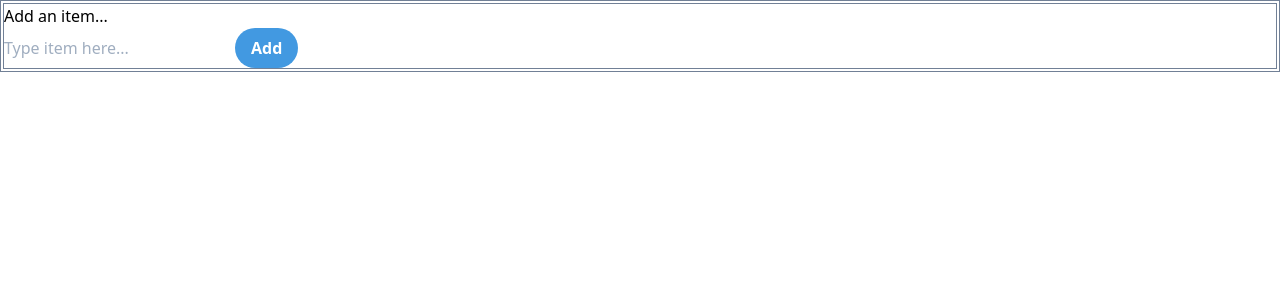
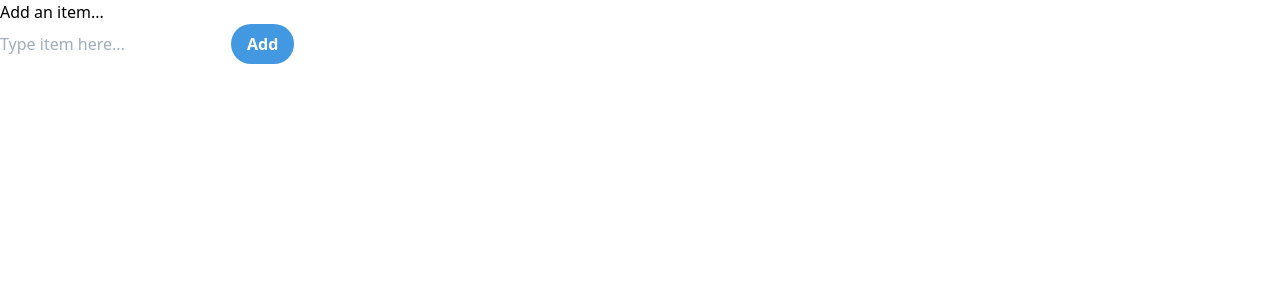
Before and after one commit to pryguy-lab/project-3, a React (Create React App) app: page / in a window 1280 px wide. Shown: the top 300 px of the page. Built offline with nearby package versions, Linux system fonts and the light colour scheme.

Commit message:
added more information to the readme file

```diff
--- a/src/App.js
+++ b/src/App.js
@@ -34,7 +34,7 @@ class App extends Component {
 
   render() {
     return (
-      <div class="border-solid border-4 border-gray-600 lg:border-double">
+      <div class="lg:container lg:mx-auto">
         <div>
           Add an item...
           <br />
```
Also changed, not shown: 1 other file (tests, documents, lock files or other folders).
